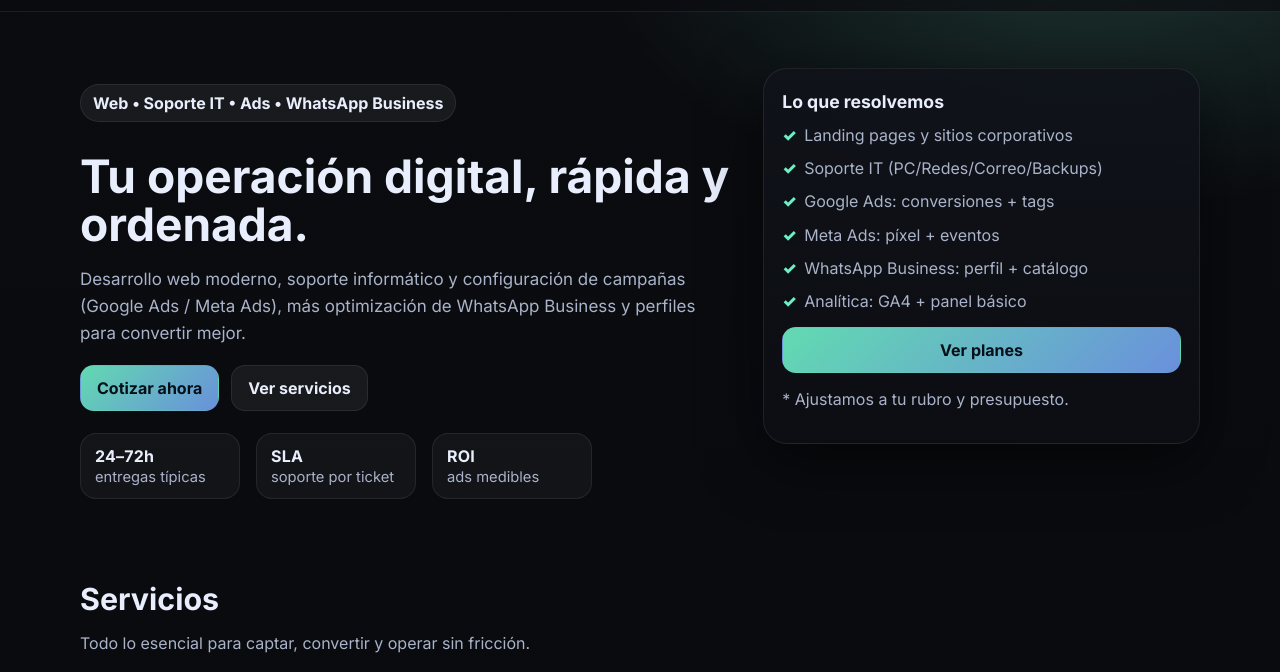
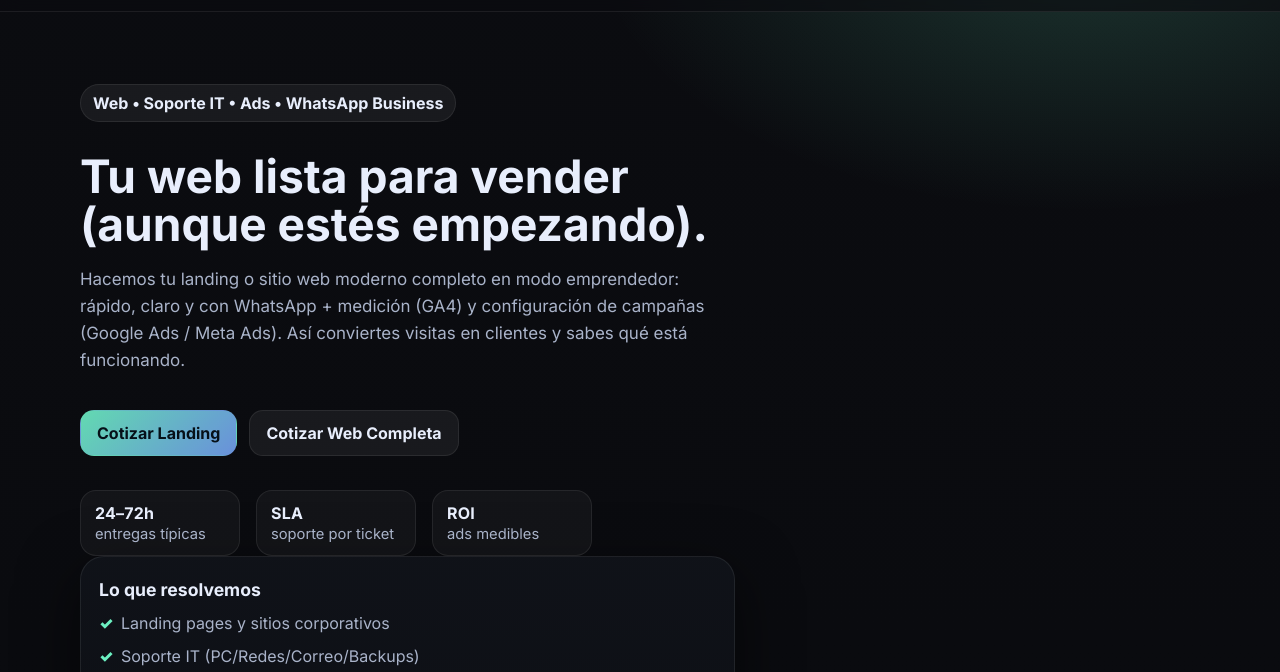
Before and after one commit to yurypi/gtsi, a plain HTML site: page index.html in a window 1280 px wide. Shown: the part 63-735 px from the top of the page. Drawn offline with Linux system fonts and the light colour scheme; files that its build step writes are made by us from their sources.

Commit message:
Update index.html

```diff
--- a/index.html
+++ b/index.html
@@ -36,18 +36,27 @@
       <div class="container hero__grid">
         <div class="hero__content">
           <p class="pill">Web • Soporte IT • Ads • WhatsApp Business</p>
-          <h1>Tu operación digital, rápida y ordenada.</h1>
+         <h1>Tu web lista para vender (aunque estés empezando).</h1>
           <p class="lead">
-            Desarrollo web moderno, soporte informático y configuración de campañas (Google Ads / Meta Ads),
-            más optimización de WhatsApp Business y perfiles para convertir mejor.
-          </p>
+            Hacemos tu landing o sitio web moderno completo en modo emprendedor: rápido, claro y con WhatsApp + medición (GA4)
+            y configuración de campañas (Google Ads / Meta Ads).
+            Así conviertes visitas en clientes y sabes qué está funcionando.
+</p>
+          <div class="hero__cta">
+           <div class="hero__cta">
+  <a class="btn btn--primary"
+     href="https://wa.me/56942313705?text=Hola%20Global%20Tech,%20quiero%20cotizar%20una%20LANDING.%20Mi%20rubro%20es:%20_____%20y%20mi%20plazo%20es:%20_____."
+     target="_blank" rel="noopener">
+    Cotizar Landing
+  </a>
 
-          <div class="hero__cta">
-            <a class="btn btn--primary" href="#contacto">Cotizar ahora</a>
-            <a class="btn btn--soft" href="#servicios">Ver servicios</a>
-          </div>
-
-          <div class="trust">
+  <a class="btn btn--soft"
+     href="https://wa.me/56942313705?text=Hola%20Global%20Tech,%20quiero%20cotizar%20una%20WEB%20COMPLETA.%20Mi%20rubro%20es:%20_____%20y%20mi%20plazo%20es:%20_____."
+     target="_blank" rel="noopener">
+    Cotizar Web Completa
+  </a>
+</div>
+         <div class="trust">
             <div class="trust__item">
               <span class="trust__num">24–72h</span>
               <span class="trust__text">entregas típicas</span>
@@ -75,7 +84,7 @@
               <li>Analítica: GA4 + panel básico</li>
             </ul>
             <a class="btn btn--primary btn--full" href="#planes">Ver planes</a>
-            <p class="muted">* Ajustamos a tu rubro y presupuesto.</p>
+          <p class="muted">Pensado para emprendedores: claro, rápido y escalable.</p>
           </div>
         </div>
       </div>
@@ -86,7 +95,7 @@
       <div class="container">
         <div class="section__head">
           <h2>Servicios</h2>
-          <p class="muted">Todo lo esencial para captar, convertir y operar sin fricción.</p>
+        <p class="muted">Si hoy vendes por WhatsApp/IG, esto te ordena y te hace convertir mejor.</p>
         </div>
 
         <div class="grid">
```
